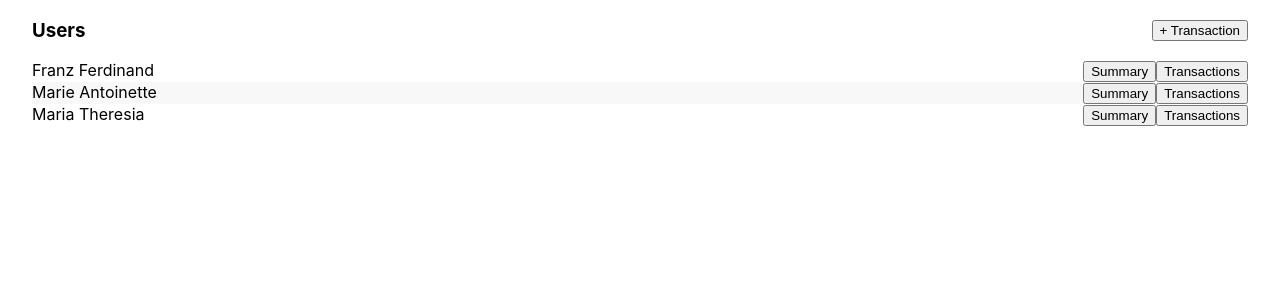
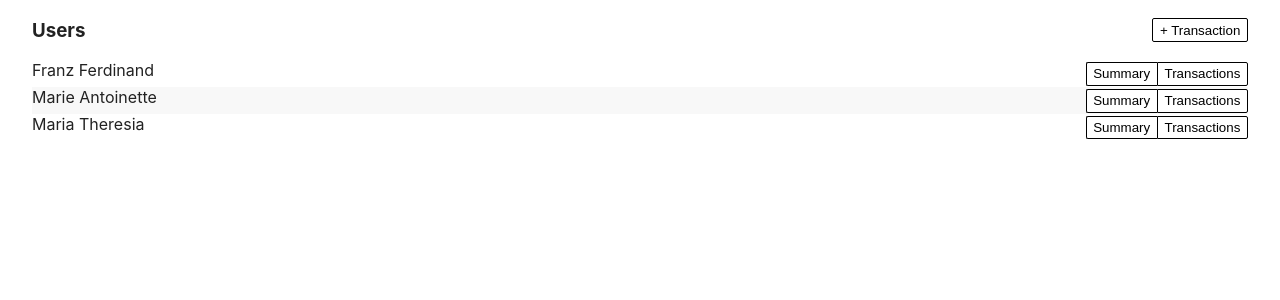
Before and after one commit to danielbartsch/salamantex-showcase, a React (Create React App) app: page / in a window 1280 px wide. Shown: the top 300 px of the page. Built offline with nearby package versions, Linux system fonts and the light colour scheme.

Commit message:
overwrote default button styling for a minimalistic look

```diff
--- a/src/components/User.tsx
+++ b/src/components/User.tsx
@@ -18,7 +18,10 @@ export const User = ({ user }: { user: UserType }) => {
     <>
       <div style={{ display: "flex", justifyContent: "space-between" }}>
         <UserRepresentation id={user.id} />
-        <div>
+        <div
+          className="group"
+          style={{ paddingTop: "0.1em", paddingBottom: "0.1em" }}
+        >
           <button onClick={() => setShowSummary((prev) => !prev)}>
             Summary
           </button>
--- a/src/index.css
+++ b/src/index.css
@@ -1,4 +1,5 @@
 body {
+  color: #222;
   margin: 0;
   font-family: -apple-system, BlinkMacSystemFont, "Segoe UI", "Roboto", "Oxygen",
     "Ubuntu", "Cantarell", "Fira Sans", "Droid Sans", "Helvetica Neue",
@@ -31,3 +32,42 @@ code {
 .row:nth-child(even) {
   background-color: #f8f8f8;
 }
+
+button {
+  background-color: #fff;
+  border: 1px solid black;
+  border-radius: 2px;
+  padding-left: 0.5em;
+  padding-right: 0.5em;
+  padding-top: 0.25em;
+  padding-bottom: 0.25em;
+  cursor: pointer;
+}
+
+button:hover {
+  background-color: #eee;
+}
+
+button:active {
+  background-color: #ddd;
+}
+
+button:focus {
+  box-shadow: 0px 0px 0px 2px rgba(0, 0, 0, 0.4);
+  background-color: #ffe;
+  outline: none;
+}
+
+.group > button:not(:first-child) {
+  border-top-left-radius: 0;
+  border-bottom-left-radius: 0;
+}
+.group > button:not(:last-child) {
+  border-right: none;
+  border-top-right-radius: 0;
+  border-bottom-right-radius: 0;
+}
+.group > button:last-child {
+  border-top-left-radius: 0;
+  border-bottom-left-radius: 0;
+}
```
